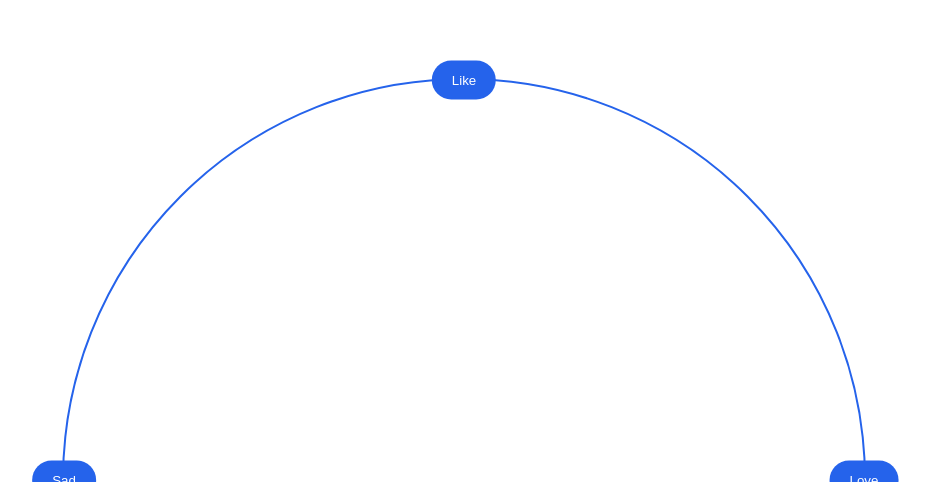
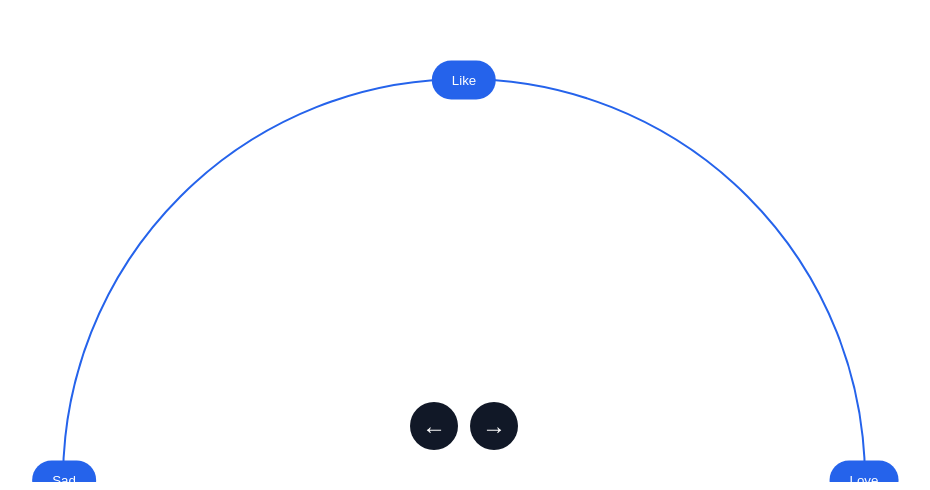
Before and after one commit to doantd11/1308, a React (Vite) app: page / in a window 1280 px wide. Shown: the part 326-816 px from the top of the page, without its empty margins (176-1106 px from the left). Built offline with nearby package versions, Linux system fonts and the light colour scheme.

Commit message:
[DatDT][1308][add circle rotation controls]

```diff
--- a/pages/HomePage.jsx
+++ b/pages/HomePage.jsx
@@ -1,3 +1,5 @@
+import { useState } from 'react';
+
 const buttons = [
   ['Like', 'top'],
   ['Love', 'right'],
@@ -6,6 +8,8 @@ const buttons = [
 ];
 
 export default function HomePage() {
+  const [rotation, setRotation] = useState(0);
+
   return (
     <>
       <style>{`
@@ -25,7 +29,7 @@ export default function HomePage() {
           height: 100vh;
           left: 50%;
           position: absolute;
-          transform: translateX(-50%);
+          transition: transform 300ms ease;
           width: 100vh;
         }
 
@@ -48,15 +52,61 @@ export default function HomePage() {
         .right { left: 100%; top: 50%; }
         .bottom { left: 50%; top: 100%; }
         .left { left: 0; top: 50%; }
+
+        .rotation-controls {
+          bottom: 24px;
+          display: flex;
+          gap: 12px;
+          left: 50%;
+          position: fixed;
+          transform: translateX(-50%);
+          z-index: 2;
+        }
+
+        .rotation-control {
+          background: #111827;
+          border: 0;
+          border-radius: 999px;
+          color: white;
+          cursor: pointer;
+          font-size: 24px;
+          height: 48px;
+          width: 48px;
+        }
+
+        .rotation-control:hover {
+          background: #374151;
+        }
       `}</style>
       <main className="home-page">
-        <div className="button-ring">
+        <div
+          className="button-ring"
+          style={{ transform: `translateX(-50%) rotate(${rotation}deg)` }}
+        >
           {buttons.map(([label, position]) => (
             <button className={`circle-button ${position}`} key={label} type="button">
               {label}
             </button>
           ))}
         </div>
+        <div className="rotation-controls">
+          <button
+            aria-label="Rotate left"
+            className="rotation-control"
+            onClick={() => setRotation((current) => current - 90)}
+            type="button"
+          >
+            ←
+          </button>
+          <button
+            aria-label="Rotate right"
+            className="rotation-control"
+            onClick={() => setRotation((current) => current + 90)}
+            type="button"
+          >
+            →
+          </button>
+        </div>
       </main>
     </>
   );
```
